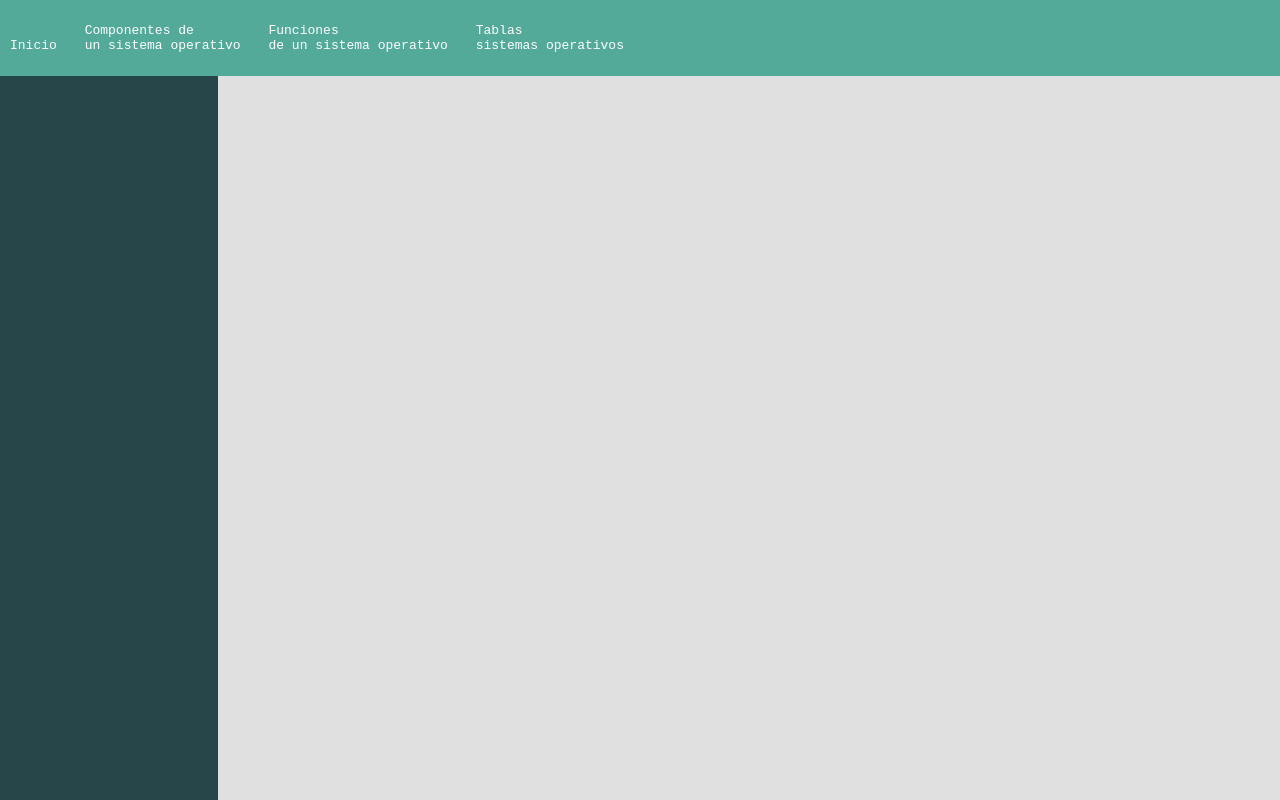
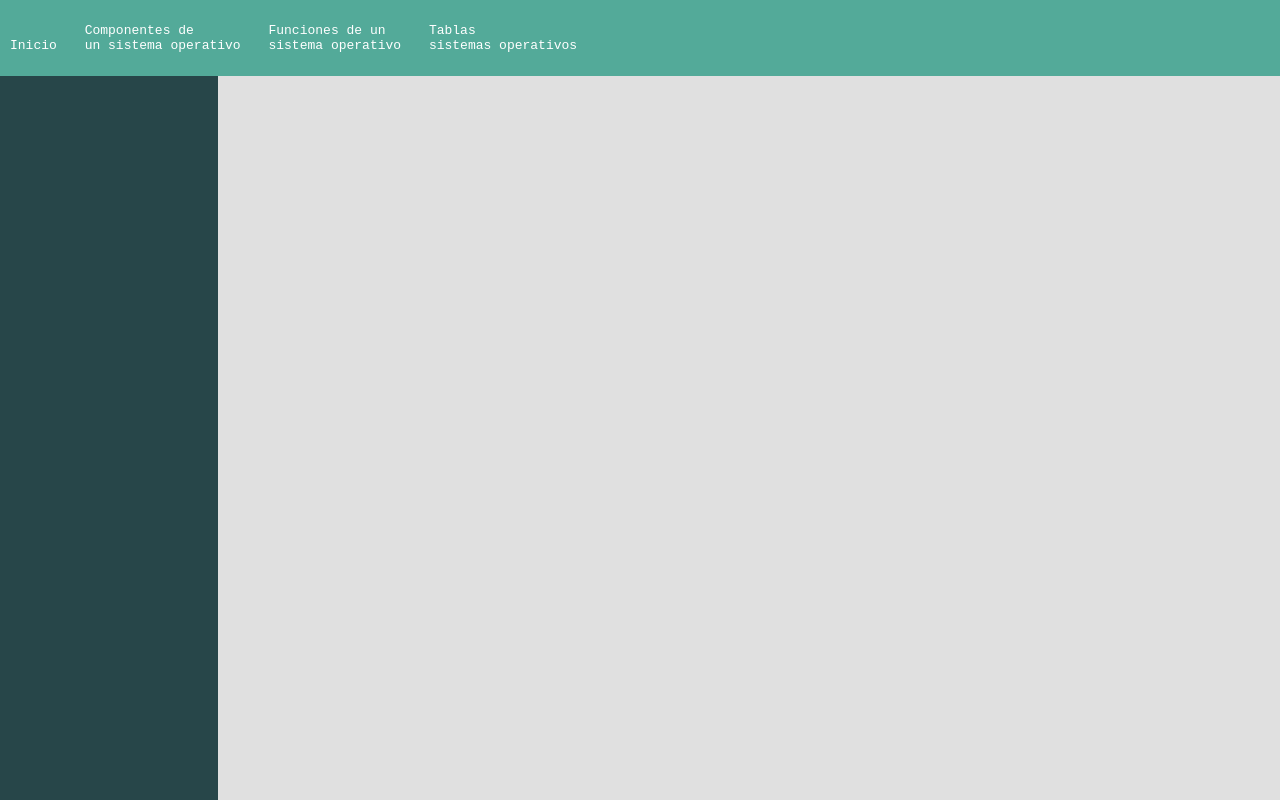
Before and after one commit to 016jesus/proyecto_intro, a plain HTML site: page html/tabla.html in a window 1280 px wide. Drawn offline with Linux system fonts and the light colour scheme.

Commit message:
Update tabla.html

```diff
--- a/html/tabla.html
+++ b/html/tabla.html
@@ -21,7 +21,7 @@
             </a>
               <a href="funciones.html">
           <div class="bloques">
-            <p  class="txth">Funciones<br> de un sistema operativo</p>
+            <p  class="txth">Funciones de un <br>sistema operativo</p>
           </div>
               </a>
               <a href="tabla.html">
```
